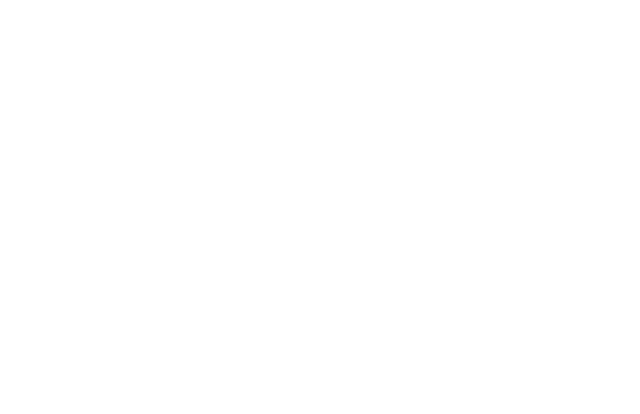
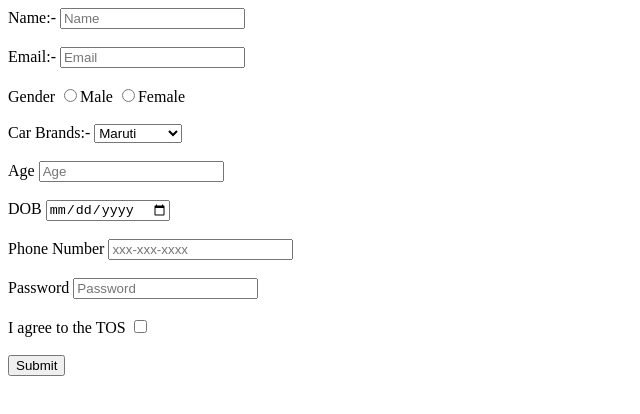
Before and after one commit to acciojob/signup-form-car-abhilashvc777, a website: page main.html in a window 1280 px wide. Shown: the whole page, without its empty margins (0-640 px from the left). Drawn offline with Linux system fonts and the light colour scheme.

Commit message:
created a submission

```diff
--- a/main.html
+++ b/main.html
@@ -10,7 +10,33 @@
 	<!-- the entire body must be written by student -->
     <script type="text/javascript" src="./script.js">
 </script>
-
+<form method="post">
+	<label for="name">Name:-</label>
+	<input type="text" name="name" id="name" placeholder="Name" required/><br><br>
+	<label for="email">Email:-</label>
+	<input type="email" name="email" id="email" placeholder="Email" required/><br><br>
+	<label>Gender</label>
+	<input type="radio" name="male" id="gender_m"/>Male
+	<input type="radio" name="male" id="gender_f"/>Female<br><br>
+	<label for="cars">Car Brands:-</label>
+    <select id="cars" placeholder="Please choose an option" required>
+		<option>Maruti</option>
+		<option>Sujuki</option>
+		<option>Lamborgini</option>
+		<option>Ferrai</option>
+	</select><br><br>
+	<label for="age">Age</label>
+	<input type="number" id="age" placeholder="Age" required/><br><br>
+	<label for="tel">DOB</label>
+	<input type="date" id="tel" required/><br><br>
+	<label for="tel">Phone Number</label>
+	<input type="tel" id="tel" placeholder="xxx-xxx-xxxx"/><br><br>
+	<label for="password">Password</label>
+	<input type="password" id="password" placeholder="Password" required/><br><br>
+	<label for="tos">I agree to the TOS</label>
+	<input type="checkbox" id="tos" required/><br><br>
+	<button>Submit</button>
+</form>
 </body>
 
 </html>
```
